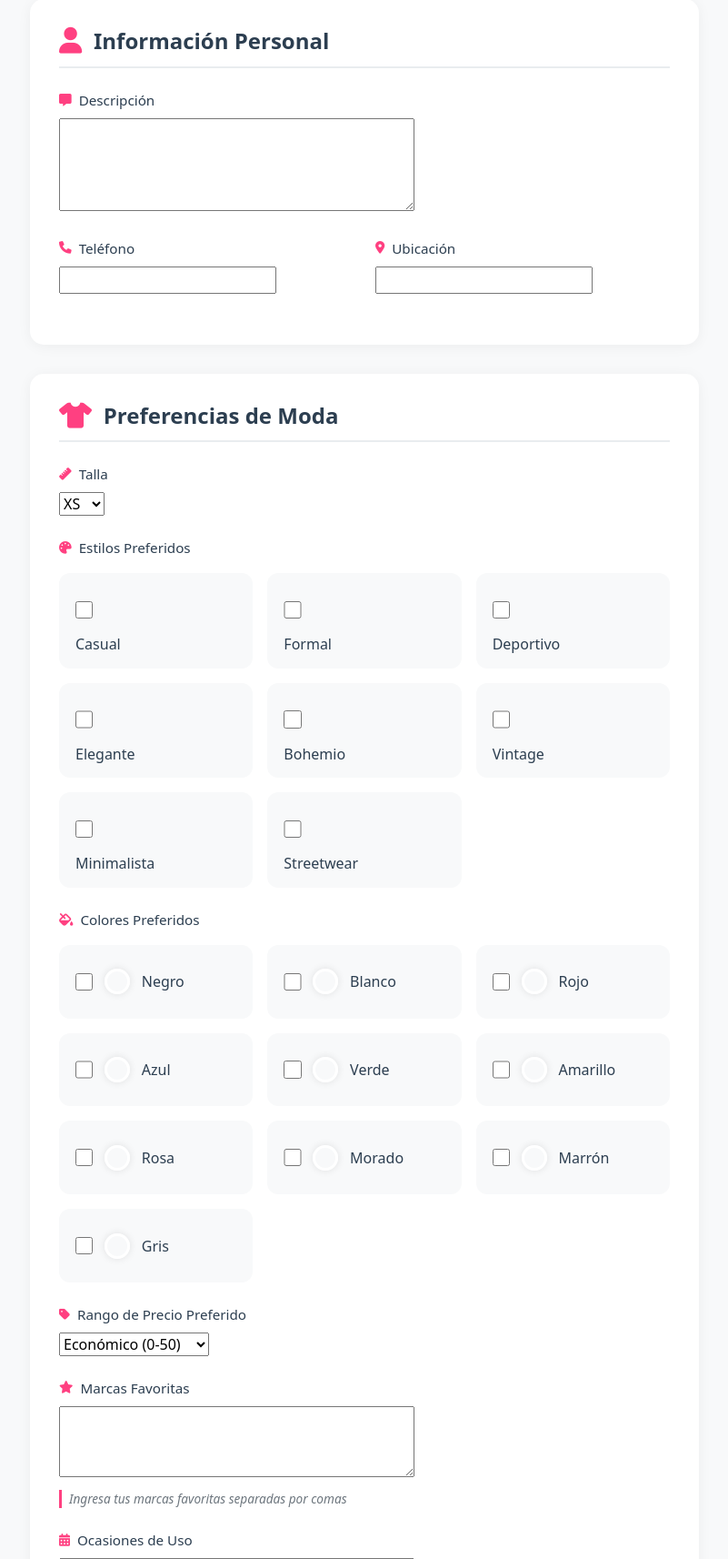
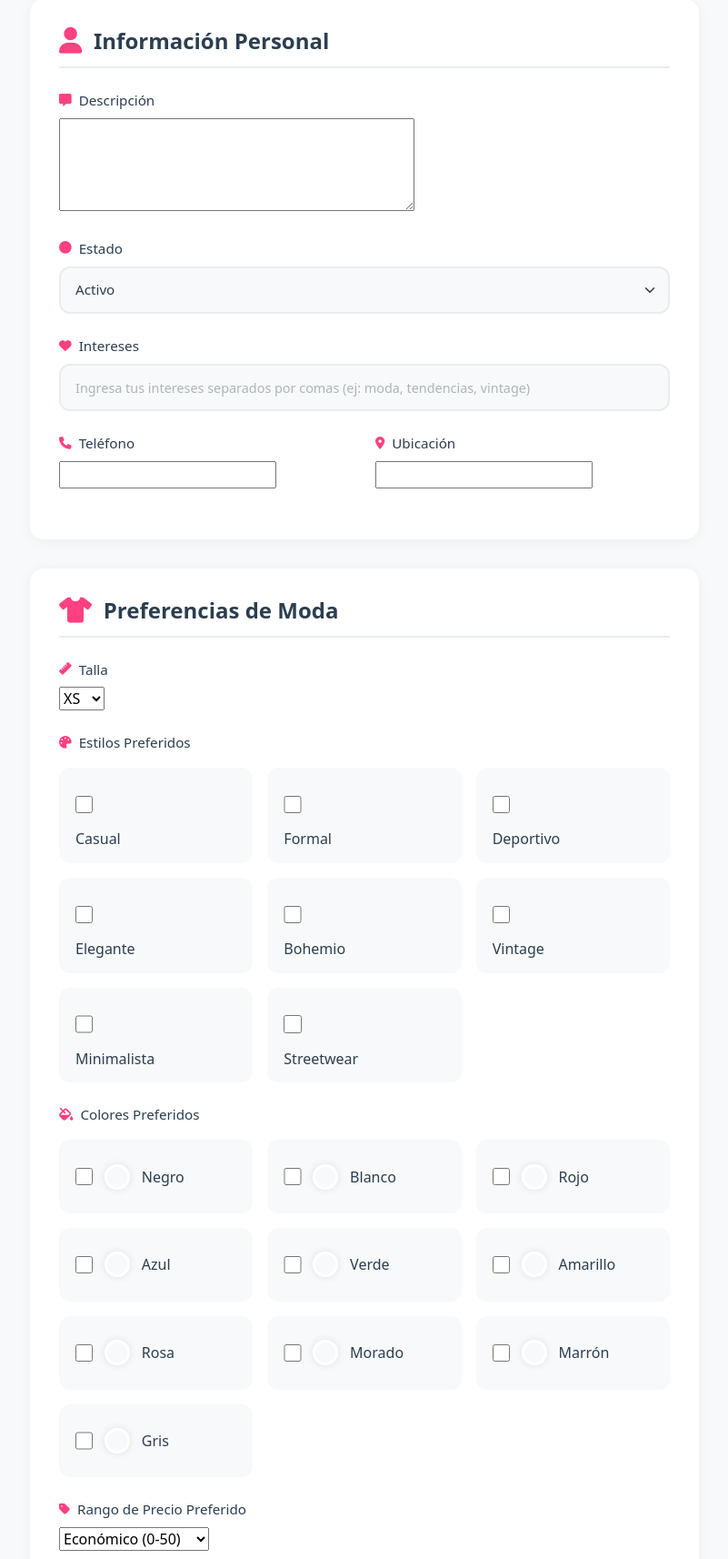
Before and after one commit to IngenieraIsa/R-VISTETE, a Django app: template users/templates/users/editar_perfil.html in a window 1280 px wide. Shown: the part 175-1889 px from the top of the page at 91% size, without its empty margins (239-1040 px from the left). Run offline with Django 5.2, Linux system fonts and the light colour scheme; the template is opened without the code that fills it: values that come from a table or form of the project are taken from there, others are empty; some libraries are stand-ins or nearby versions.

Commit message:
editar perfil boton

```diff
--- a/users/forms.py
+++ b/users/forms.py
@@ -45,6 +45,13 @@ class PerfilUsuarioForm(forms.ModelForm):
         ('[501,999999]', 'Lujo (500+)'),
     ]
 
+    ESTADOS = [
+        ('activo', 'Activo'),
+        ('inactivo', 'Inactivo'),
+        ('vacaciones', 'De Vacaciones'),
+        ('ocupado', 'Ocupado')
+    ]
+
     talla = forms.ChoiceField(choices=TALLAS, required=False)
     estilos_preferidos = forms.MultipleChoiceField(
         choices=ESTILOS,
@@ -77,13 +84,26 @@ class PerfilUsuarioForm(forms.ModelForm):
     telefono = forms.CharField(max_length=20, required=False)
     ubicacion = forms.CharField(max_length=100, required=False)
     redes_sociales = forms.JSONField(required=False)
+    estado = forms.ChoiceField(
+        choices=ESTADOS,
+        widget=forms.Select(attrs={'class': 'form-select'}),
+        required=False
+    )
+    intereses = forms.CharField(
+        widget=forms.TextInput(attrs={
+            'class': 'form-control',
+            'placeholder': 'Ingresa tus intereses separados por comas (ej: moda, tendencias, vintage)'
+        }),
+        required=False
+    )
 
     class Meta:
         model = PerfilUsuario
         fields = [
-            'descripcion', 'telefono', 'ubicacion', 'talla',
-            'estilos_preferidos', 'colores_preferidos', 'rango_precio_preferido',
-            'marcas_favoritas', 'ocasiones_uso', 'redes_sociales'
+            'descripcion', 'estado', 'telefono', 'ubicacion',
+            'talla', 'estilos_preferidos', 'colores_preferidos',
+            'rango_precio_preferido', 'marcas_favoritas', 'ocasiones_uso',
+            'intereses', 'redes_sociales'
         ]
         widgets = {
             'descripcion': forms.Textarea(attrs={'class': 'form-control', 'rows': 4}),
@@ -125,6 +145,13 @@ class PerfilUsuarioForm(forms.ModelForm):
             redes = {}
         return redes
 
+    def clean_intereses(self):
+        intereses = self.cleaned_data.get('intereses', '')
+        if intereses:
+            # Convertir el string de intereses separados por comas a una lista
+            return [interes.strip() for interes in intereses.split(',')]
+        return []
+
     def save(self, commit=True):
         instance = super().save(commit=False)
 
--- a/users/templates/users/editar_perfil.html
+++ b/users/templates/users/editar_perfil.html
@@ -308,6 +341,31 @@
                         {% endif %}
                         {% if form.descripcion.errors %}
                         <div class="error-feedback">{{ form.descripcion.errors }}</div>
+                        {% endif %}
+                    </div>
+
+                    <!-- Agregar el campo de estado aquí -->
+                    <div class="mb-4">
+                        <label for="{{ form.estado.id_for_label }}" class="form-label">
+                            <i class="fas fa-circle"></i>Estado
+                        </label>
+                        {{ form.estado }}
+                        {% if form.estado.errors %}
+                        <div class="error-feedback">{{ form.estado.errors }}</div>
+                        {% endif %}
+                    </div>
+
+                    <!-- Agregar el campo de intereses aquí -->
+                    <div class="mb-4">
+                        <label for="{{ form.intereses.id_for_label }}" class="form-label">
+                            <i class="fas fa-heart"></i>Intereses
+                        </label>
+                        {{ form.intereses }}
+                        {% if form.intereses.help_text %}
+                        <div class="help-text">Ingresa tus intereses separados por comas (ej: moda, tendencias, vintage)</div>
+                        {% endif %}
+                        {% if form.intereses.errors %}
+                        <div class="error-feedback">{{ form.intereses.errors }}</div>
                         {% endif %}
                     </div>
 
```
Also changed, not shown: other parts of users/templates/users/editar_perfil.html (+33 -0 lines), users/templates/users/perfil.html (+75 -5 lines).
